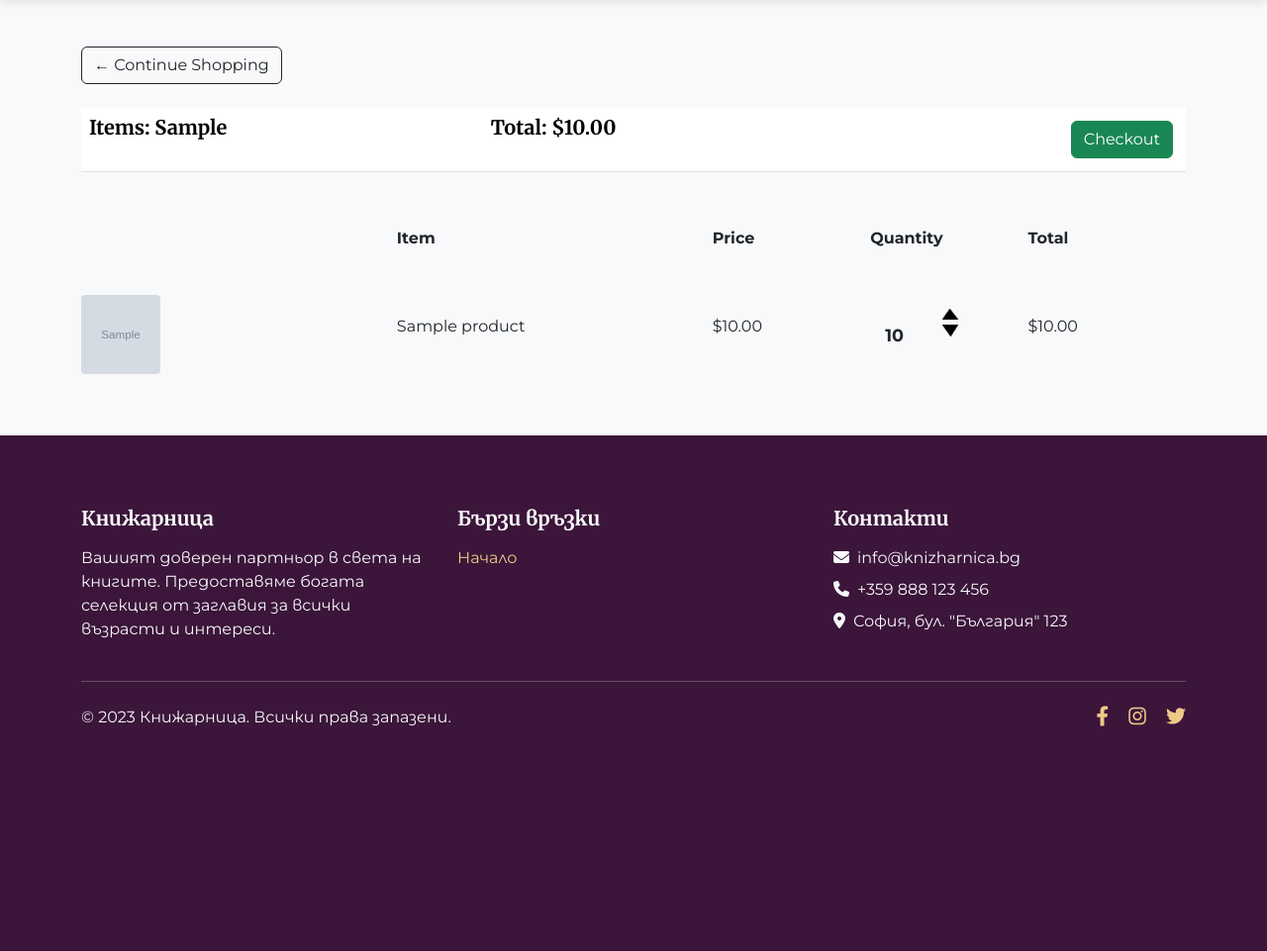
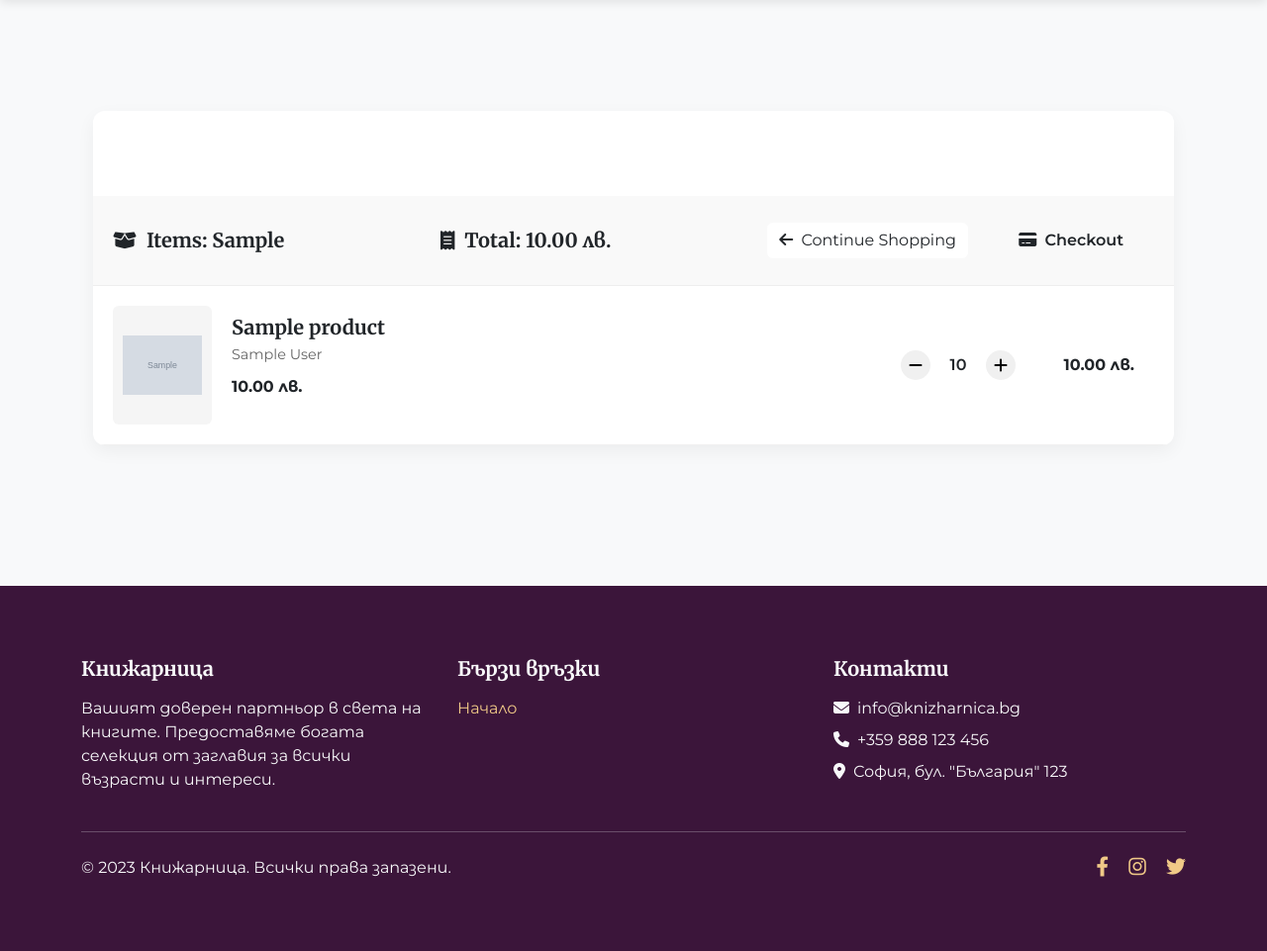
Before and after one commit to EliArn99/Smart_Inventory_Store, a Django app: template smart_inventory/templates/store/cart.html in a window 1280 px wide. Shown: the part 140-1101 px from the top of the page at 99% size. Before the commit the page ends 874 px from the top, so only its background shows below. Run offline with Django 5.2, Linux system fonts and the light colour scheme; the template is opened without the code that fills it: most values are stand-ins (such as "Sample title", 1, 10 or a date in 2020); grey boxes marked "Sample" are stand-in pictures; lists and menus that the app fills with data are empty.

Commit message:
Update cart.html

```diff
--- a/smart_inventory/templates/store/cart.html
+++ b/smart_inventory/templates/store/cart.html
@@ -1,178 +1,294 @@
 {% extends 'store/base.html' %}
 {% load static %}
 
+{% block extra_head %}
+<style>
+    /* Cart Page Styles */
+    .cart-container {
+        background-color: #fff;
+        border-radius: 12px;
+        box-shadow: 0 6px 18px rgba(0, 0, 0, 0.05);
+        overflow: hidden;
+        margin-bottom: 30px;
+    }
+
+    .cart-header {
+        background-color: var(--primary);
+        color: white;
+        padding: 20px;
+        border-radius: 12px 12px 0 0;
+    }
+
+    .cart-summary {
+        display: flex;
+        justify-content: space-between;
+        align-items: center;
+        padding: 20px;
+        background-color: #f9f9f9;
+        border-bottom: 1px solid #eee;
+    }
+
+    .cart-summary-item {
+        display: flex;
+        align-items: center;
+    }
+
+    .cart-summary-item i {
+        margin-right: 10px;
+        font-size: 1.2rem;
+        color: var(--secondary);
+    }
+
+    .btn-continue {
+        background-color: white;
+        color: var(--primary);
+        border: 1px solid var(--primary);
+        transition: all 0.3s ease;
+    }
+
+    .btn-continue:hover {
+        background-color: var(--primary);
+        color: white;
+    }
+
+    .btn-checkout {
+        background-color: var(--secondary);
+        color: var(--primary);
+        font-weight: 600;
+        padding: 12px 30px;
+        transition: all 0.3s ease;
+    }
+
+    .btn-checkout:hover {
+        transform: translateY(-2px);
+        box-shadow: 0 4px 12px rgba(240, 201, 135, 0.3);
+    }
+
+    .cart-item {
+        display: flex;
+        align-items: center;
+        padding: 20px;
+        border-bottom: 1px solid #f0f0f0;
+        transition: all 0.3s ease;
+    }
+
+    .cart-item:hover {
+        background-color: #fafafa;
+    }
+
+    .cart-item-image {
+        width: 100px;
+        height: 120px;
+        object-fit: contain;
+        border-radius: 6px;
+        margin-right: 20px;
+        background-color: #f5f5f5;
+        padding: 10px;
+    }
+
+    .cart-item-details {
+        flex: 1;
+    }
+
+    .cart-item-title {
+        font-weight: 600;
+        color: var(--primary);
+        margin-bottom: 5px;
+    }
+
+    .cart-item-author {
+        color: #666;
+        font-size: 0.9rem;
+        margin-bottom: 10px;
+    }
+
+    .cart-item-price {
+        font-weight: 700;
+        color: var(--primary);
+    }
+
+    .quantity-control {
+        display: flex;
+        align-items: center;
+        margin: 0 20px;
+    }
+
+    .quantity-btn {
+        width: 30px;
+        height: 30px;
+        border-radius: 50%;
+        background-color: #f0f0f0;
+        display: flex;
+        align-items: center;
+        justify-content: center;
+        cursor: pointer;
+        transition: all 0.2s ease;
+        border: none;
+    }
+
+    .quantity-btn:hover {
+        background-color: var(--secondary);
+        color: var(--primary);
+    }
+
+    .quantity-value {
+        min-width: 40px;
+        text-align: center;
+        font-weight: 600;
+    }
+
+    .cart-item-total {
+        font-weight: 700;
+        color: var(--primary);
+        min-width: 100px;
+        text-align: right;
+    }
+
+    .remove-item {
+        color: #999;
+        cursor: pointer;
+        margin-left: 20px;
+        transition: all 0.2s ease;
+    }
+
+    .remove-item:hover {
+        color: #e74c3c;
+    }
+
+    .empty-cart {
+        text-align: center;
+        padding: 60px 20px;
+    }
+
+    .empty-cart i {
+        font-size: 4rem;
+        color: rgba(59, 21, 58, 0.2);
+        margin-bottom: 20px;
+    }
+
+    .empty-cart h3 {
+        color: var(--primary);
+        font-weight: 600;
+        margin-bottom: 15px;
+    }
+
+    .empty-cart p {
+        color: #6c757d;
+        max-width: 500px;
+        margin: 0 auto 25px;
+    }
+
+    /* Responsive adjustments */
+    @media (max-width: 768px) {
+        .cart-item {
+            flex-wrap: wrap;
+            position: relative;
+            padding-bottom: 40px;
+        }
+
+        .cart-item-image {
+            width: 80px;
+            height: 100px;
+        }
+
+        .quantity-control {
+            position: absolute;
+            right: 20px;
+            bottom: 20px;
+        }
+
+        .cart-item-total {
+            margin-top: 15px;
+            text-align: left;
+            width: 100%;
+        }
+
+        .remove-item {
+            position: absolute;
+            right: 20px;
+            top: 20px;
+        }
+    }
+</style>
+{% endblock %}
+
 {% block content %}
-<div class="row">
-    <div class="col-lg-12">
-        <div class="box-element">
-            <a class="btn btn-outline-dark" href="{% url 'store:store' %}">&#x2190; Continue Shopping</a>
-            <br><br>
-            <table class="table">
-                <tr>
-                    <th><h5>Items: <strong>{{ order.get_cart_items }}</strong></h5></th>
-                    <th><h5>Total: <strong>${{ order.get_cart_total|floatformat:2 }}</strong></h5></th>
-                    <th>
-                        <a style="float:right; margin:5px;" class="btn btn-success" href="{% url 'store:checkout' %}">Checkout</a>
-                    </th>
-                </tr>
-            </table>
+<div class="container my-5">
+    <div class="cart-container">
+        <div class="cart-header">
+            <h2><i class="fas fa-shopping-cart me-2"></i>Your Shopping Cart</h2>
         </div>
 
-        <br>
-        <div class="box-element">
-            <div class="cart-row">
-                <div style="flex:2"></div>
-                <div style="flex:2"><strong>Item</strong></div>
-                <div style="flex:1"><strong>Price</strong></div>
-                <div style="flex:1"><strong>Quantity</strong></div>
-                <div style="flex:1"><strong>Total</strong></div>
+        <div class="cart-summary">
+            <div class="cart-summary-item">
+                <i class="fas fa-box-open"></i>
+                <div>
+                    <h5 class="mb-0">Items: <strong>{{ order.get_cart_items }}</strong></h5>
+                </div>
             </div>
+            <div class="cart-summary-item">
+                <i class="fas fa-receipt"></i>
+                <div>
+                    <h5 class="mb-0">Total: <strong>{{ order.get_cart_total|floatformat:2 }} лв.</strong></h5>
+                </div>
+            </div>
+            <div>
+                <a href="{% url 'store:store' %}" class="btn btn-continue me-3">
+                    <i class="fas fa-arrow-left me-1"></i> Continue Shopping
+                </a>
+                <a href="{% url 'store:checkout' %}" class="btn btn-checkout">
+                    <i class="fas fa-credit-card me-1"></i> Checkout
+                </a>
+            </div>
+        </div>
 
+        {% if items %}
             {% for item in items %}
-            <div class="cart-row">
-                <div style="flex:2">
-                    <img class="row-image" src="{{ item.product.imageURL }}">
+            <div class="cart-item">
+                <img class="cart-item-image" src="{{ item.product.imageURL }}"
+                     onerror="this.onerror=null;this.src='{% static 'images/placeholder.png' %}'"
+                     alt="{{ item.product.name }}">
+
+                <div class="cart-item-details">
+                    <h5 class="cart-item-title">{{ item.product.name }}</h5>
+                    <p class="cart-item-author">{{ item.product.author|default:"Unknown Author" }}</p>
+                    <p class="cart-item-price">{{ item.product.price|floatformat:2 }} лв.</p>
                 </div>
-                <div style="flex:2">
-                    <p>{{ item.product.name }}</p>
+
+                <div class="quantity-control">
+                    <button class="quantity-btn update-cart"
+                            data-product="{{ item.product.id }}"
+                            data-action="remove">
+                        <i class="fas fa-minus"></i>
+                    </button>
+                    <span class="quantity-value mx-2">{{ item.quantity }}</span>
+                    <button class="quantity-btn update-cart"
+                            data-product="{{ item.product.id }}"
+                            data-action="add">
+                        <i class="fas fa-plus"></i>
+                    </button>
                 </div>
-                <div style="flex:1">
-                    <p>${{ item.product.price|floatformat:2 }}</p>
+
+                <div class="cart-item-total">
+                    {{ item.get_total|floatformat:2 }} лв.
                 </div>
-                <div style="flex:1">
-                    <p class="quantity">{{ item.quantity }}</p>
-                    <div class="quantity">
-                        <img data-product="{{ item.product.id }}" data-action="add" class="chg-quantity update-cart" src="{% static 'images/arrow-up.png' %}">
-                        <img data-product="{{ item.product.id }}" data-action="remove" class="chg-quantity update-cart" src="{% static 'images/arrow-down.png' %}">
-                    </div>
-                </div>
-                <div style="flex:1">
-                    <p>${{ item.get_total|floatformat:2 }}</p>
+
+                <div class="remove-item update-cart"
+                     data-product="{{ item.product.id }}"
+                     data-action="delete">
                 </div>
             </div>
             {% endfor %}
-        </div>
+        {% else %}
+            <div class="empty-cart">
+                <i class="fas fa-shopping-cart"></i>
+                <h3>Your cart is empty</h3>
+                <p>Looks like you haven't added any items to your cart yet. Start shopping to find amazing books!</p>
+                <a href="{% url 'store:store' %}" class="btn btn-accent">
+                    <i class="fas fa-book-open me-2"></i>Browse Books
+                </a>
+            </div>
+        {% endif %}
     </div>
 </div>
-
-<!-- CSS стилове могат да останат същите или да се преместят в отделен CSS файл -->
-
-
-
-    <style>
-        cart-icon {
-            width: 28px;
-            display: inline-block;
-            margin-left: 20px;
-            transition: transform 0.3s ease;
-        }
-
-        #cart-icon:hover {
-            transform: scale(1.1);
-        }
-
-        #cart-total {
-            display: block;
-            text-align: center;
-            color: #fff;
-            background-color: var(--accent-color);
-            width: 24px;
-            height: 24px;
-            border-radius: 50%;
-            font-size: 14px;
-            font-weight: 600;
-            line-height: 24px;
-            position: relative;
-            top: -8px;
-            left: -8px;
-        }
-
-        /* Grid Layout */
-        .col-lg-4, .col-lg-6, .col-lg-8, .col-lg-12 {
-            margin-top: 15px;
-        }
-
-        /* Cart Page Styles */
-        .cart-row {
-            display: flex;
-            align-items: center;
-            padding: 15px 0;
-            margin-bottom: 15px;
-            border-bottom: 1px solid var(--gray-light);
-        }
-
-        .row-image {
-            width: 80px;
-            height: 80px;
-            object-fit: cover;
-            border-radius: 4px;
-        }
-
-        .quantity {
-            display: inline-block;
-            font-weight: 700;
-            padding: 0 15px;
-            font-size: 1.1rem;
-        }
-
-        .chg-quantity {
-            width: 16px;
-            cursor: pointer;
-            display: block;
-            margin: 5px;
-            transition: all 0.3s ease;
-        }
-
-        .chg-quantity:hover {
-            opacity: 0.7;
-            transform: scale(1.1);
-        }
-
-        /* Form Elements */
-        .form-field {
-            width: 100%;
-            padding: 10px 15px;
-            margin-bottom: 15px;
-            border: 1px solid var(--gray-light);
-            border-radius: 4px;
-            transition: border-color 0.3s ease;
-        }
-
-        .form-field:focus {
-            outline: none;
-            border-color: var(--primary-color);
-            box-shadow: 0 0 0 3px rgba(67, 97, 238, 0.2);
-        }
-
-        /* Utility Classes */
-        .hidden {
-            display: none !important;
-        }
-
-        .text-primary {
-            color: var(--primary-color) !important;
-        }
-
-        .bg-primary {
-            background-color: var(--primary-color) !important;
-        }
-
-        /* Responsive Adjustments */
-        @media (max-width: 768px) {
-            .navbar-brand {
-                font-size: 1.3rem;
-            }
-
-            .btn {
-                padding: 0.4rem 1rem;
-                font-size: 0.8rem;
-            }
-
-            #cart-icon {
-                width: 24px;
-                margin-left: 15px;
-            }
-        }
-
-    </style>
-{% endblock content %}
+{% endblock %}
```
